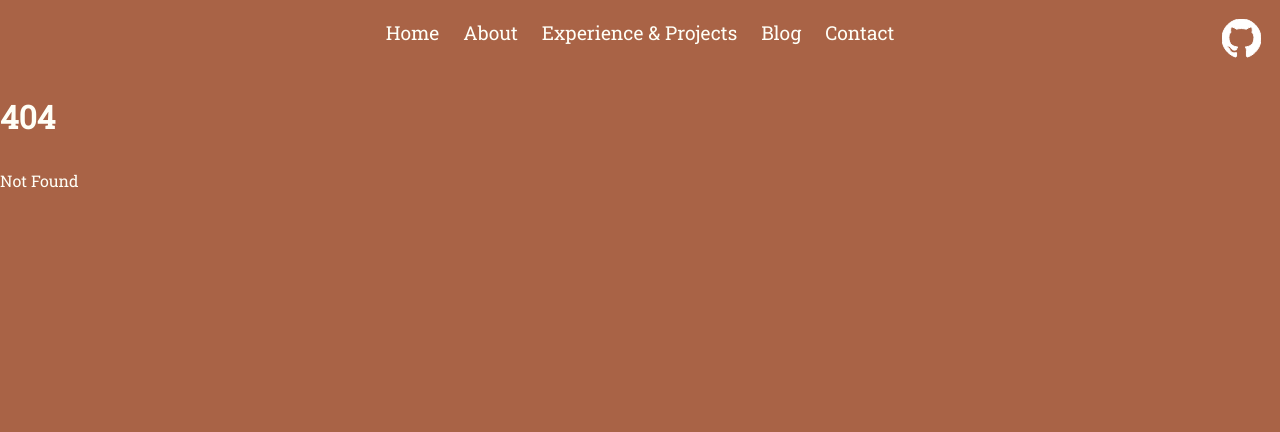
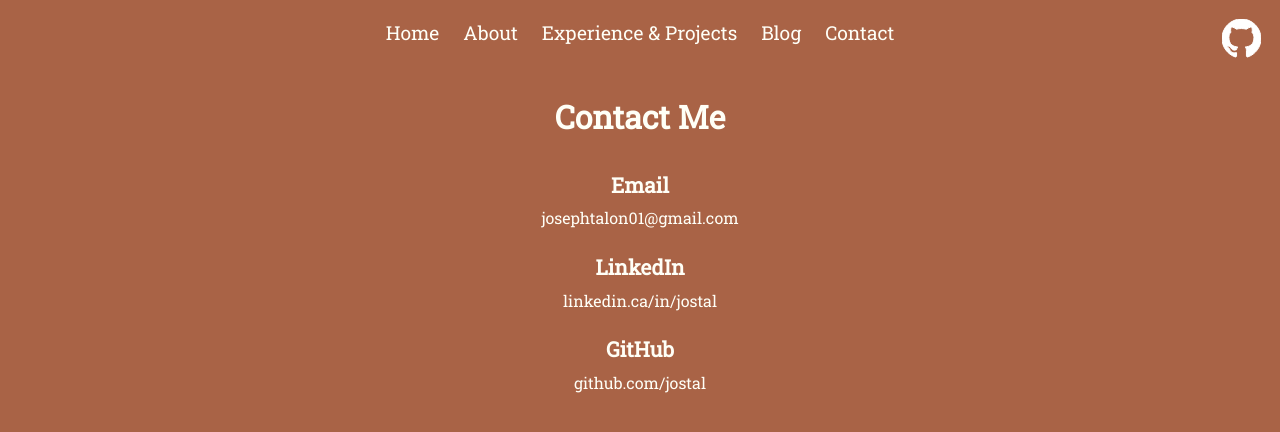
Before and after one commit to jostal/svelte-portfolio, a SvelteKit app: page /contact in a window 1280 px wide. Before the commit this address had no page. Shown: the top 432 px of the page. Built offline with nearby package versions, Linux system fonts and the light colour scheme.

Commit message:
Added contact page

```diff
--- /dev/null
+++ b/src/routes/contact/+page.svelte
@@ -0,0 +1,35 @@
+
+<svelte:head>
+  <title>Contact - Joseph Talon</title>
+  <meta name="description" content="Contact Joseph Talon with any questions or about any potential work" />
+</svelte:head>
+
+<main>
+  <h1>Contact Me</h1>
+  <label for="email">Email</label>
+  <a name="email" href="mailto:josephtalon01@gmail.com">josephtalon01@gmail.com</a>
+  <label for="linkedin">LinkedIn</label>
+  <a name="linkedin" href="https://linkedin.ca/in/jostal">linkedin.ca/in/jostal</a>
+  <label for="git">GitHub</label>
+  <a name="git" href="https://github.com/jostal">github.com/jostal</a>
+</main>
+
+<style>
+  main {
+    display: flex;
+    flex-direction: column;
+    align-items: center;
+  }
+  label {
+    font-size: 1.3em;
+    font-weight: bold;
+  }
+  a {
+    margin-bottom: 1em;
+    text-decoration: none;
+    color: inherit;
+  }
+  a:hover {
+    transform: scale(1.1);
+  }
+</style>
```
Also changed, not shown: src/routes/contact/page.svelte (deleted).
